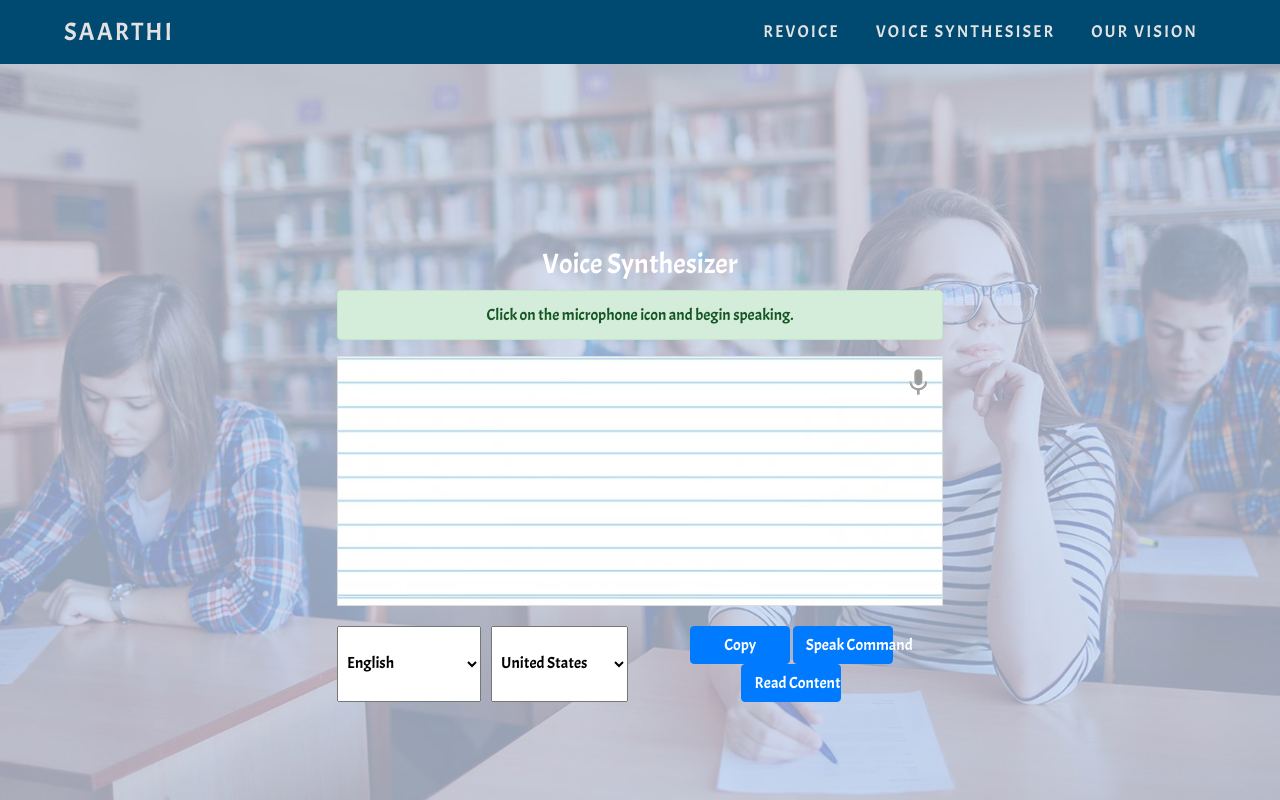
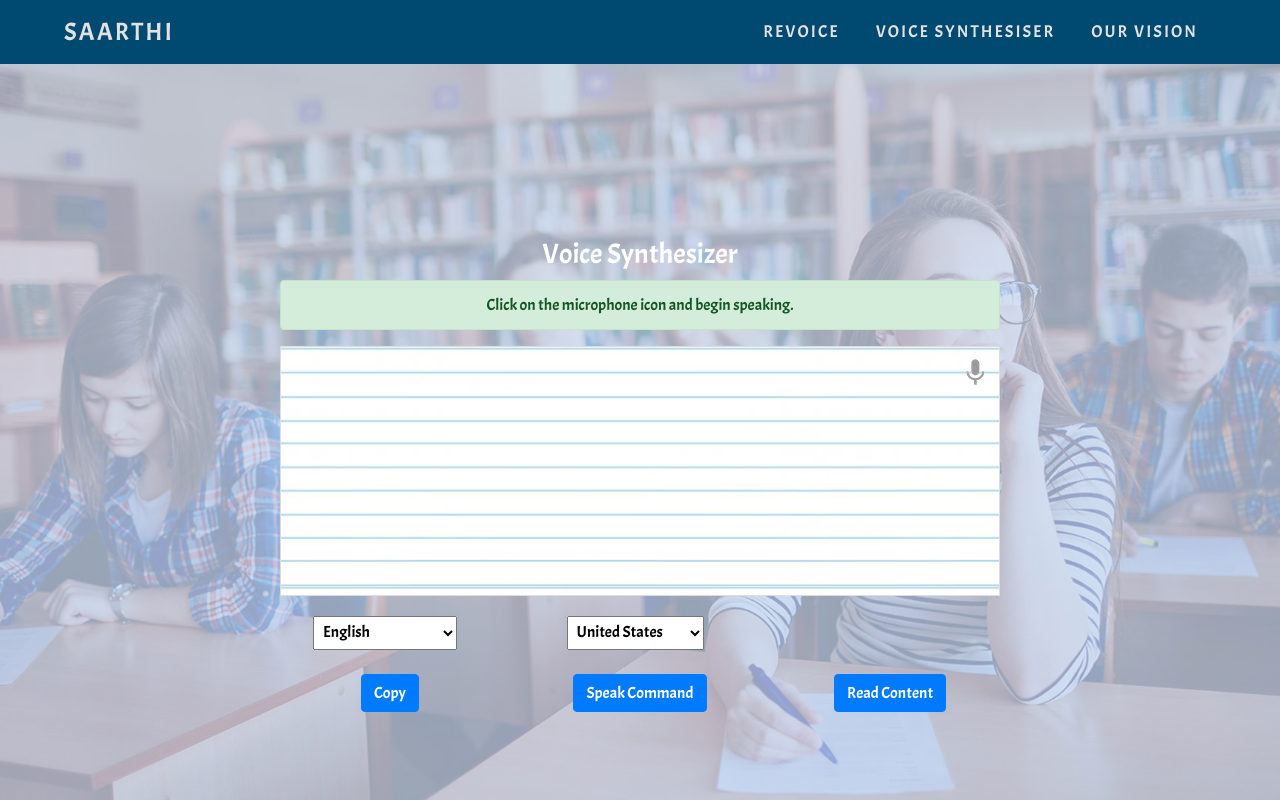
Before and after one commit to Shubh0405/Hackumbc, a Django app: page /synthesizer/ in a window 1280 px wide. Run offline with Django 3.2, Linux system fonts and the light colour scheme; some libraries are stand-ins or nearby versions.

Commit message:
synthesizer fixed

```diff
--- a/hack_umbc/static/css/style.css
+++ b/hack_umbc/static/css/style.css
@@ -172,8 +172,9 @@ nav ul li a:hover {
 }
 
 .banner .content h1{
-  font-size: 50px;
+  font-size: 100px !important;
   font-weight: 1000;
+  letter-spacing: 4px;
 }
 
 .banner .content p{
--- a/hack_umbc/static/css/synthesizer.css
+++ b/hack_umbc/static/css/synthesizer.css
@@ -1,3 +1,7 @@
+.content{
+    width: 80%;
+}
+
 #info a {
   color: darkred;
   text-decoration: underline;
@@ -31,7 +35,6 @@
 }
 
 .btn-primary {
-  width: 100px;
   margin: auto;
 }
 
@@ -41,6 +44,7 @@ select {
 
 .speech-writer-content{
   margin-top: 150px;
+  width: 100%;
 }
 
 @media screen and (max-width: 767px) {
--- a/hack_umbc/templates/eportal/synthsizer.html
+++ b/hack_umbc/templates/eportal/synthsizer.html
@@ -1,37 +1,47 @@
-{% extends 'eportal/base.html' %}
-{% load static %}
-{% block css_content %}
-<link rel="stylesheet" href="{% static 'css/synthesizer.css' %}">
-{% endblock %}
-{% block content %}
+{% extends 'eportal/base.html' %} {% load static %} {% block css_content %}
+<link rel="stylesheet" href="{% static 'css/synthesizer.css' %}" />
+{% endblock %} {% block content %}
 
 <div class="banner">
-    <img class="banner_background" src="{% static 'images/img41.jpg' %}" alt="">
+    <img class="banner_background" src="{% static 'images/img41.jpg' %}" alt="" />
     <div class="content">
         <div class="speech-writer-content">
-            <div class="container mt-3">
+            <div class="container">
                 <h3 class="text-center">Voice Synthesizer</h3>
                 <div id="info"></div>
                 <div class="float-right">
                     <button id="start_button">
-                        <img id="start_img" src="{% static 'images/mic.gif' %}" alt="Start"></button>
+                        <img id="start_img" src="{% static 'images/mic.gif' %}" alt="Start" />
+                    </button>
                 </div>
                 <div id="results">
                     <span id="final_span" class="final"></span>
                     <span id="interim_span" class="interim"></span>
-                    <p>
+                    <p></p>
                 </div>
-                <div class="row col-12 p-0 m-0">
-                    <div class="row col-12 col-md-8 col-lg-6 p-0 m-0">
+
+                <div class="row">
+                    <div class="col-12 col-md-8 col-lg-4">
                         <select id="select_language"></select>
+                    </div>
+                    <div class="col-12 col-md-8 col-lg-4">
                         <select id="select_dialect"></select>
                     </div>
-                    <div class="col-12 col-md-4 col-lg-6 mt-3 mt-md-0 p-0 m-0">
-                        <div class="float-right">
-                            <button id="copy_button" class="btn btn-primary">Copy</button>
-                            <button class="btn btn-primary" onclick="speakcommand()">Speak Command</button>
-                            <button class="btn btn-primary" onclick="readcommand()">Read Content</button>
-                        </div>
+                </div>
+                <br>
+                <div class="row">
+                    <div class="col-12 col-md-8 col-lg-4">
+                        <button id="copy_button" class="btn btn-primary">Copy</button>
+                    </div>
+                    <div class="col-12 col-md-8 col-lg-4">
+                        <button class="btn btn-primary" onclick="speakcommand()">
+                            Speak Command
+                        </button>
+                    </div>
+                    <div class="col-12 col-md-8 col-lg-4">
+                        <button class="btn btn-primary" onclick="readcommand()">
+                            Read Content
+                        </button>
                     </div>
                 </div>
             </div>
```
